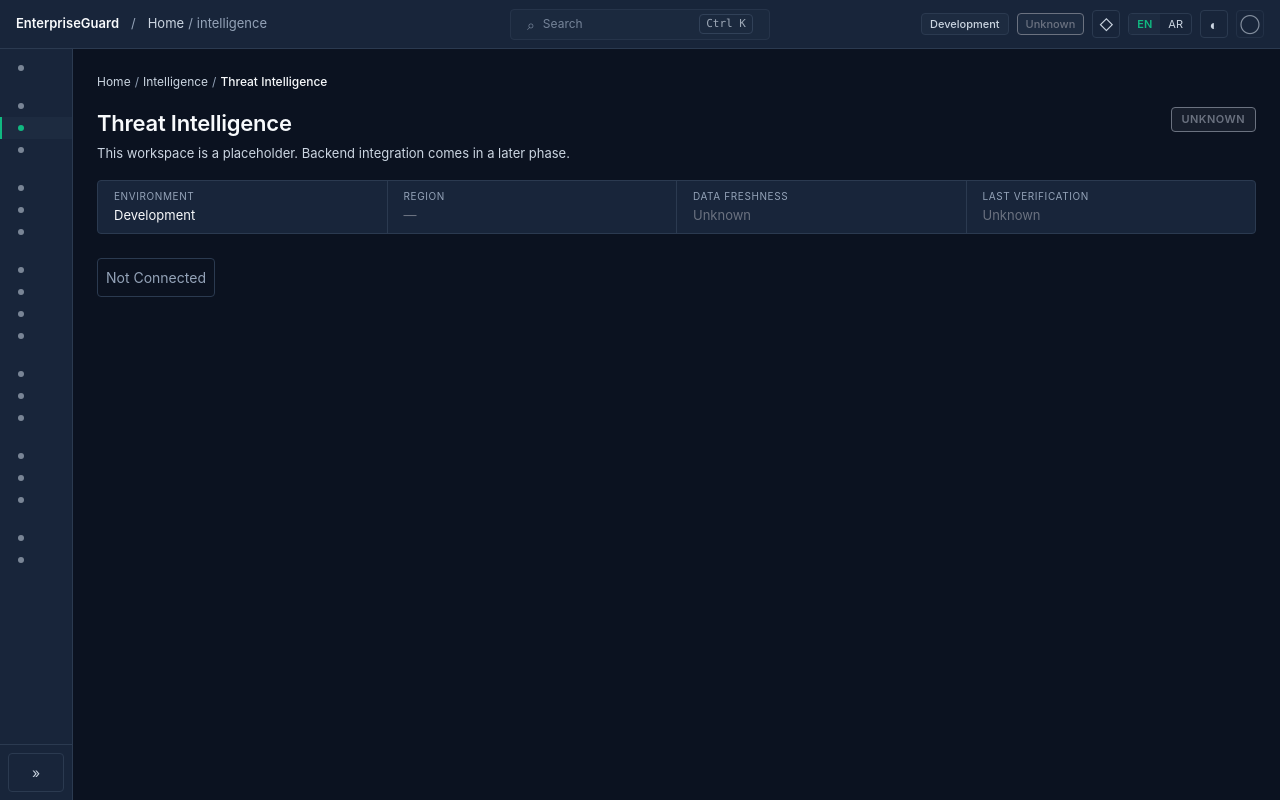
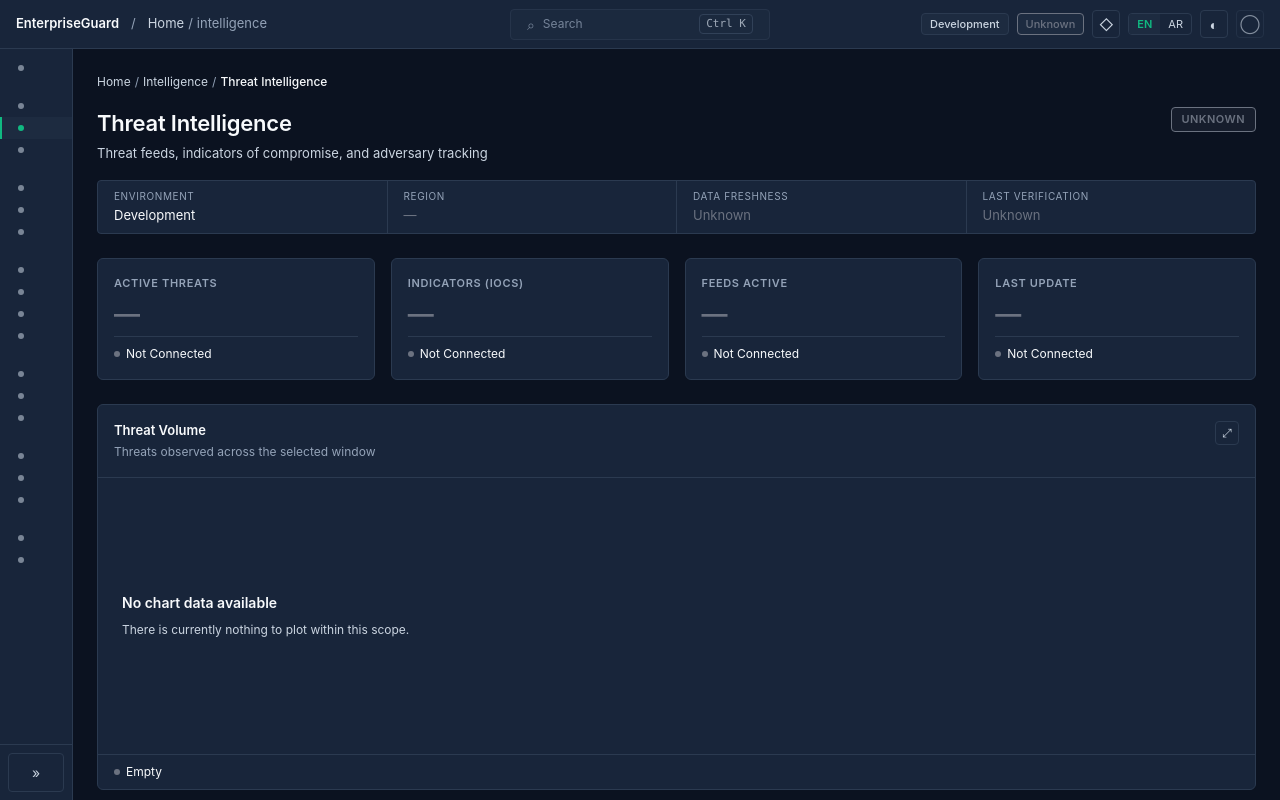
Before and after one commit to Bashar100-A/EnterpriseGuard, a React (Vite) app in the folder frontend/: page / in a window 1280 px wide. Both pictures are taken after a click on the button "Threat Intelligence". Built offline with nearby package versions, Linux system fonts and the light colour scheme.

Commit message:
UI-01.G.2: add Threat Intelligence page

```diff
--- a/frontend/src/app/router.tsx
+++ b/frontend/src/app/router.tsx
@@ -11,6 +11,7 @@ import { HealthPage } from '../features/health'
 import { SibbPage } from '../features/sibb'
 import { ProvenancePage } from '../features/provenance'
 import { OperationsPage } from '../features/operations'
+import { ThreatPage } from '../features/threat'
 
 export interface RouteSpec {
   path: string
@@ -48,6 +49,7 @@ function buildChildRoutes(): RouteObject[] {
     const element =
       spec.path === '/' ? <OverviewPage />
       : spec.path === '/operations' ? <OperationsPage />
+      : spec.path === '/intelligence' ? <ThreatPage />
       : spec.path === '/evidence' ? <EvidencePage />
       : spec.path === '/decisions' ? <DecisionsPage />
       : spec.path === '/governance' ? <GovernancePage />
--- a/frontend/src/app/styles.css
+++ b/frontend/src/app/styles.css
@@ -2622,3 +2622,22 @@ body {
 .eg-ops__incidents {
   margin-block-end: var(--eg-space-3);
 }
+
+/* ------------------------------------------------------------
+   ThreatPage (G.2)
+   ------------------------------------------------------------ */
+
+.eg-threat__metrics {
+  display: grid;
+  grid-template-columns: repeat(auto-fit, minmax(200px, 1fr));
+  gap: var(--eg-space-3);
+  margin-block-end: var(--eg-space-4);
+}
+
+.eg-threat__volume {
+  margin-block-end: var(--eg-space-4);
+}
+
+.eg-threat__iocs {
+  margin-block-end: var(--eg-space-3);
+}
--- /dev/null
+++ b/frontend/src/features/threat/ThreatPage.tsx
@@ -0,0 +1,140 @@
+import type { ReactElement } from 'react'
+import { useTranslation } from 'react-i18next'
+
+import { WorkspaceHeader, ContextStrip } from '../../components/workspace'
+import {
+  MetricCard,
+  ChartFrame,
+  EnterpriseTable,
+} from '../../components/data-display'
+import type { EnterpriseColumn, MetricValue } from '../../components/data-display'
+import {
+  SeverityBadge,
+  TechnicalIdentifier,
+} from '../../components/security'
+import type { SeverityLevel } from '../../components/security'
+
+interface IocRow {
+  id: string
+  type: string
+  severity: SeverityLevel
+  source: string
+  observedAt: string
+}
+
+function resolveEnvironment(): string {
+  const mode = import.meta.env.MODE
+  if (mode === 'production') return 'Production'
+  if (mode === 'development') return 'Development'
+  if (mode === 'test') return 'Test'
+  return 'Unknown'
+}
+
+/**
+ * ThreatPage — UI-01.G.2.
+ *
+ * Threat Intelligence — feeds, IOCs, adversary tracking.
+ *
+ * In UI-01 there is no backend, so the IOC table is empty by design.
+ * The threat volume chart renders in the 'empty' state. No IOCs are
+ * fabricated. Every metric renders as — with a Not Connected state.
+ */
+export function ThreatPage(): ReactElement {
+  const { t } = useTranslation('threat')
+  const { t: tW } = useTranslation('workspace')
+  const { t: tN } = useTranslation('navigation')
+
+  const backendConnected = false
+  const emptyValue: MetricValue = { value: null }
+  const iocs: IocRow[] = []
+
+  const columns: EnterpriseColumn<IocRow>[] = [
+    {
+      key: 'id',
+      header: t('iocs.id'),
+      render: (r) => <TechnicalIdentifier value={r.id} maxLength={16} />,
+    },
+    { key: 'type', header: t('iocs.type') },
+    {
+      key: 'severity',
+      header: t('iocs.severity'),
+      render: (r) => <SeverityBadge severity={r.severity} />,
+    },
+    { key: 'source', header: t('iocs.source') },
+    {
+      key: 'observedAt',
+      header: t('iocs.observedAt'),
+      render: (r) => <span className="eg-mono">{r.observedAt}</span>,
+    },
+  ]
+
+  const breadcrumb = [
+    { label: tW('breadcrumb.home') },
+    { label: tN('groups.intelligence') },
+    { label: t('title'), current: true },
+  ]
+
+  return (
+    <>
+      <WorkspaceHeader
+        breadcrumb={breadcrumb}
+        title={t('title')}
+        description={t('description')}
+        assuranceState="unknown"
+        context={
+          <ContextStrip
+            environment={resolveEnvironment()}
+            region="—"
+            dataFreshness="Unknown"
+            lastVerification="Unknown"
+          />
+        }
+      />
+
+      <section className="eg-threat__metrics" aria-label={t('metrics.label')}>
+        <MetricCard
+          label={t('metrics.activeThreats')}
+          value={emptyValue}
+          dataState={backendConnected ? 'live' : 'notConnected'}
+        />
+        <MetricCard
+          label={t('metrics.iocs')}
+          value={emptyValue}
+          dataState={backendConnected ? 'live' : 'notConnected'}
+        />
+        <MetricCard
+          label={t('metrics.feedsActive')}
+          value={emptyValue}
+          dataState={backendConnected ? 'live' : 'notConnected'}
+        />
+        <MetricCard
+          label={t('metrics.lastUpdate')}
+          value={emptyValue}
+          dataState={backendConnected ? 'live' : 'notConnected'}
+        />
+      </section>
+
+      <section className="eg-threat__volume" aria-label={t('volume.title')}>
+        <ChartFrame
+          title={t('volume.title')}
+          subtitle={t('volume.subtitle')}
+          state="empty"
+          height={260}
+        />
+      </section>
+
+      <section className="eg-threat__iocs">
+        <EnterpriseTable<IocRow>
+          columns={columns}
+          rows={iocs}
+          getRowKey={(r) => r.id}
+          state={backendConnected ? 'loaded' : 'empty'}
+          caption={t('iocs.caption')}
+          emptyMessage={t('iocs.empty')}
+        />
+      </section>
+
+      <p className="eg-note">{t('backendNote')}</p>
+    </>
+  )
+}
--- /dev/null
+++ b/frontend/src/features/threat/index.ts
@@ -0,0 +1 @@
+export { ThreatPage } from './ThreatPage'
--- a/frontend/src/i18n/index.ts
+++ b/frontend/src/i18n/index.ts
@@ -21,6 +21,7 @@ import enHealth from './locales/en/health.json'
 import enSibb from './locales/en/sibb.json'
 import enProvenance from './locales/en/provenance.json'
 import enOperations from './locales/en/operations.json'
+import enThreat from './locales/en/threat.json'
 
 import arCommon from './locales/ar/common.json'
 import arNavigation from './locales/ar/navigation.json'
@@ -42,6 +43,7 @@ import arHealth from './locales/ar/health.json'
 import arSibb from './locales/ar/sibb.json'
 import arProvenance from './locales/ar/provenance.json'
 import arOperations from './locales/ar/operations.json'
+import arThreat from './locales/ar/threat.json'
 
 export const SUPPORTED_LANGUAGES = ['en', 'ar'] as const
 export type SupportedLanguage = (typeof SUPPORTED_LANGUAGES)[number]
@@ -70,6 +72,7 @@ export const NAMESPACES = [
   'sibb',
   'provenance',
   'operations',
+  'threat',
 ] as const
 
 function isSupported(value: string | null | undefined): value is SupportedLanguage {
@@ -104,6 +107,7 @@ const resources = {
     sibb: enSibb,
     provenance: enProvenance,
     operations: enOperations,
+    threat: enThreat,
   },
   ar: {
     common: arCommon,
@@ -126,6 +130,7 @@ const resources = {
     sibb: arSibb,
     provenance: arProvenance,
     operations: arOperations,
+    threat: arThreat,
   },
 }
 
--- /dev/null
+++ b/frontend/src/i18n/locales/ar/threat.json
@@ -0,0 +1,25 @@
+{
+  "title": "استخبارات التهديدات",
+  "description": "خلاصات التهديدات ومؤشرات الاختراق وتتبع الخصوم",
+  "metrics": {
+    "label": "مؤشرات التهديد",
+    "activeThreats": "التهديدات النشطة",
+    "iocs": "المؤشرات (IOCs)",
+    "feedsActive": "الخلاصات النشطة",
+    "lastUpdate": "آخر تحديث"
+  },
+  "volume": {
+    "title": "حجم التهديدات",
+    "subtitle": "التهديدات المرصودة عبر النافذة المختارة"
+  },
+  "iocs": {
+    "caption": "مؤشرات الاختراق",
+    "id": "المؤشر",
+    "type": "النوع",
+    "severity": "الخطورة",
+    "source": "المصدر",
+    "observedAt": "الرصد",
+    "empty": "لا توجد مؤشرات في هذا النطاق"
+  },
+  "backendNote": "تكامل الخادم في مرحلة لاحقة. لا يتم اختلاق بيانات تهديدات. تعكس هذه الصفحة الحالة الصادقة الحالية."
+}
--- /dev/null
+++ b/frontend/src/i18n/locales/en/threat.json
@@ -0,0 +1,25 @@
+{
+  "title": "Threat Intelligence",
+  "description": "Threat feeds, indicators of compromise, and adversary tracking",
+  "metrics": {
+    "label": "Threat indicators",
+    "activeThreats": "Active Threats",
+    "iocs": "Indicators (IOCs)",
+    "feedsActive": "Feeds Active",
+    "lastUpdate": "Last Update"
+  },
+  "volume": {
+    "title": "Threat Volume",
+    "subtitle": "Threats observed across the selected window"
+  },
+  "iocs": {
+    "caption": "Indicators of Compromise",
+    "id": "IOC",
+    "type": "Type",
+    "severity": "Severity",
+    "source": "Source",
+    "observedAt": "Observed At",
+    "empty": "No indicators in this scope"
+  },
+  "backendNote": "Backend integration comes in a later phase. No threat data is fabricated. This page reflects the honest current state."
+}
```
Also changed, not shown: 1 other file (tests, documents, lock files or other folders).
